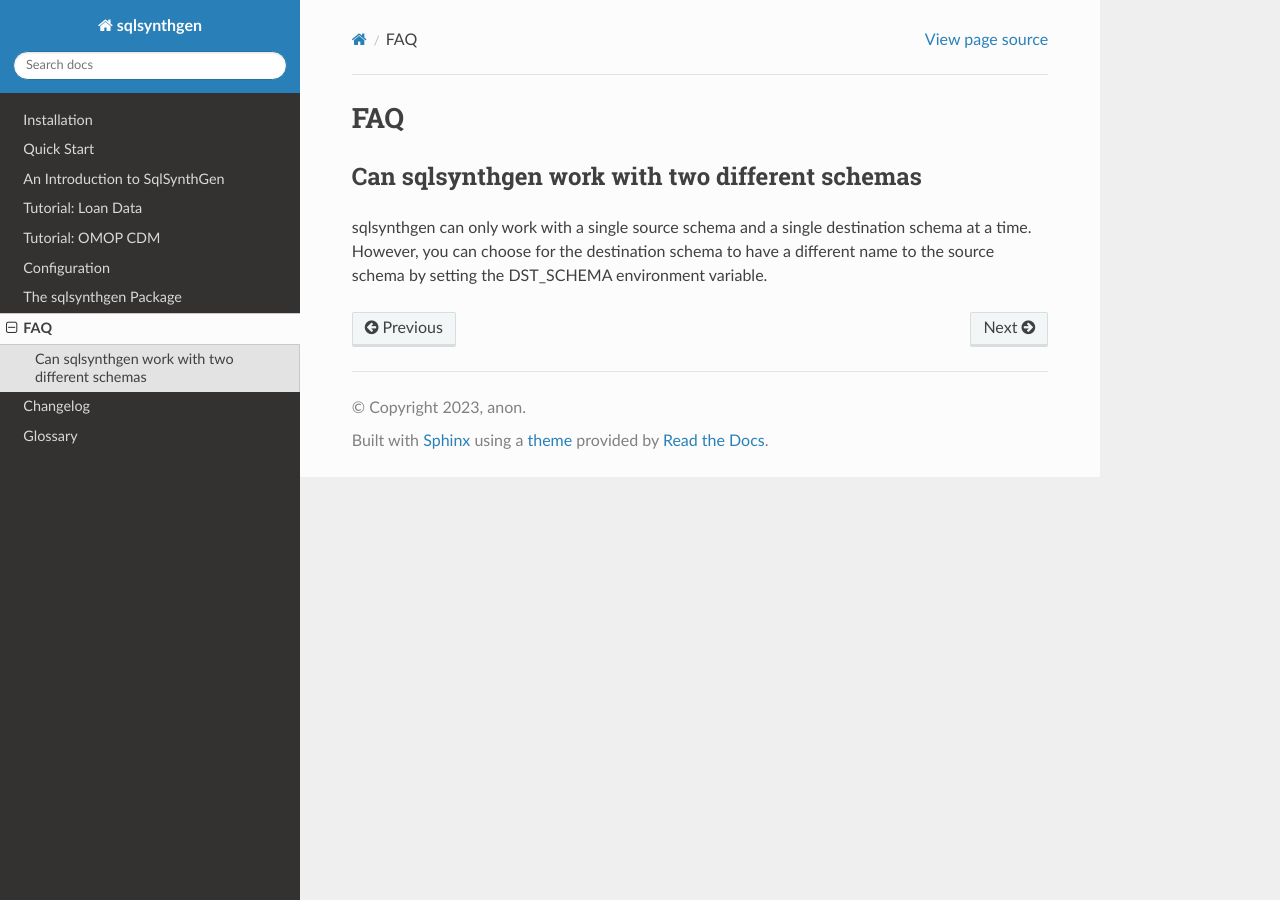
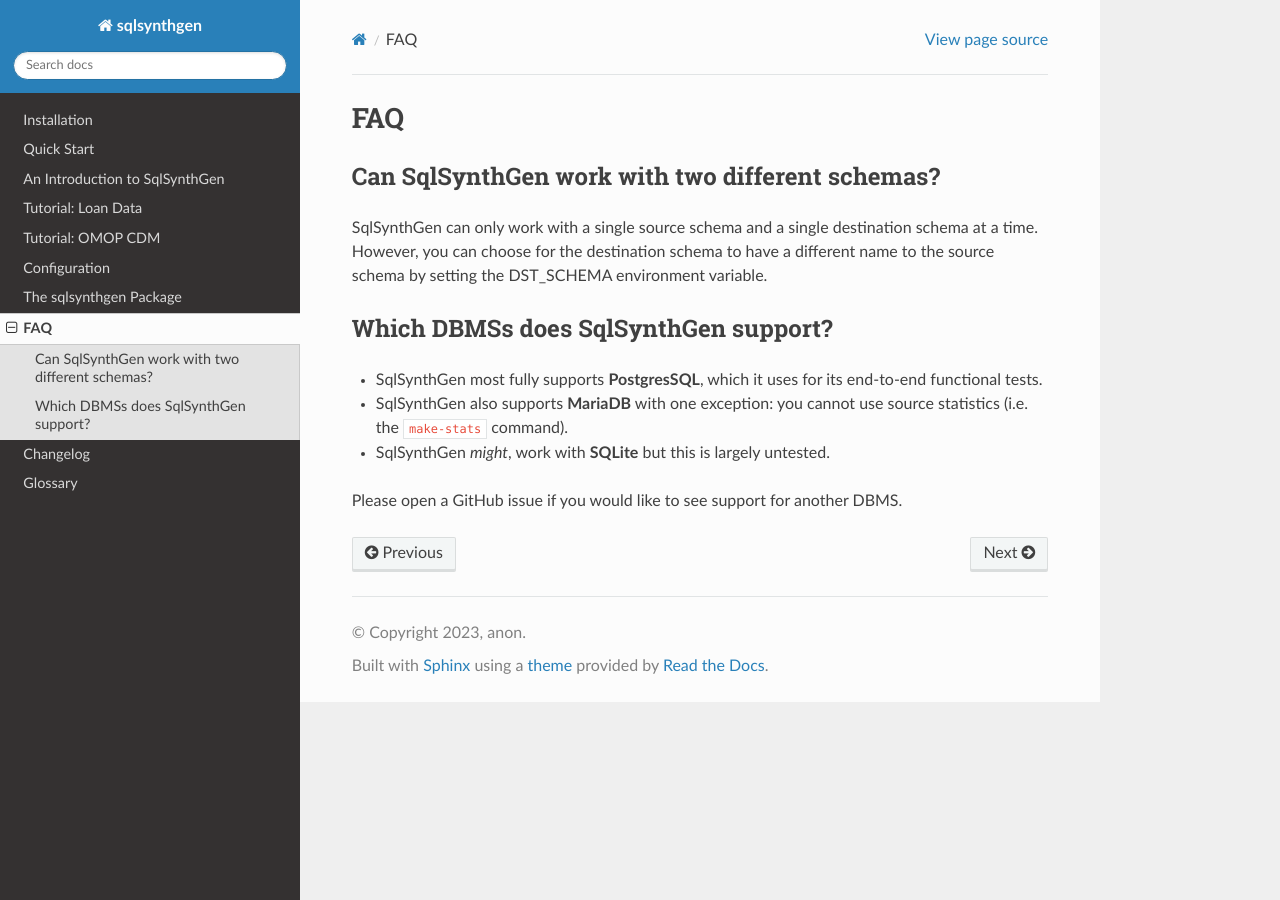
Before and after one commit to alan-turing-institute/sqlsynthgen, a Sphinx documentation site: the page built from docs/source/faq.rst, in a window 1280 px wide. Built offline with Sphinx 7.4.7 and the Read the Docs theme 2.0.0, drawn with Linux system fonts in a browser that asks for light colours.

Commit message:
Add DBMS support question to FAQ

```diff
--- a/docs/source/faq.rst
+++ b/docs/source/faq.rst
@@ -1,7 +1,17 @@
 FAQ
 ===
 
-Can sqlsynthgen work with two different schemas
-***********************************************
+Can SqlSynthGen work with two different schemas?
+************************************************
 
-sqlsynthgen can only work with a single source schema and a single destination schema at a time. However, you can choose for the destination schema to have a different name to the source schema by setting the DST_SCHEMA environment variable.
+SqlSynthGen can only work with a single source schema and a single destination schema at a time.
+However, you can choose for the destination schema to have a different name to the source schema by setting the DST_SCHEMA environment variable.
+
+Which DBMSs does SqlSynthGen support?
+*************************************
+
+* SqlSynthGen most fully supports **PostgresSQL**, which it uses for its end-to-end functional tests.
+* SqlSynthGen also supports **MariaDB** with one exception: you cannot use source statistics (i.e. the ``make-stats`` command).
+* SqlSynthGen *might*, work with **SQLite** but this is largely untested.
+
+Please open a GitHub issue if you would like to see support for another DBMS.
```
